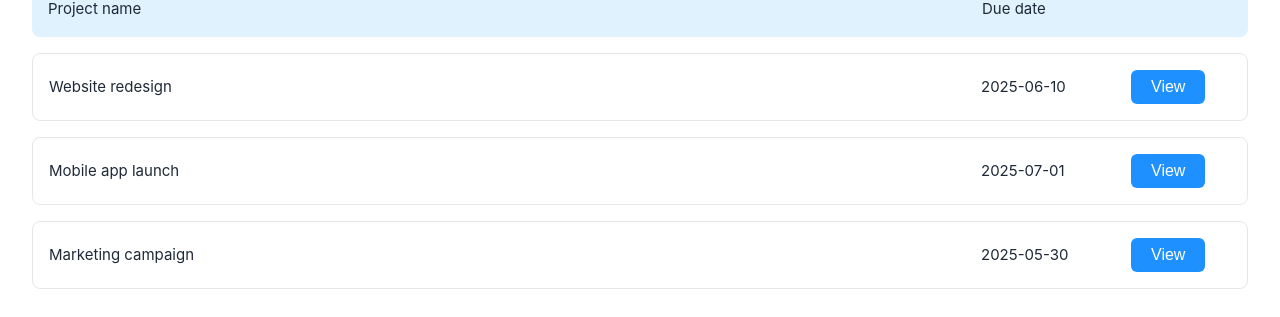
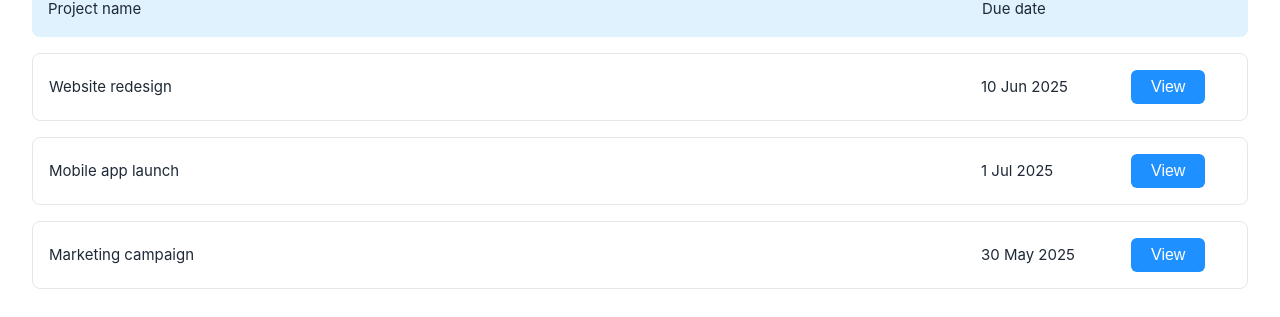
Before and after one commit to AlexanderMezhenskyi/task-management-app, a Vue app: page / in a window 1280 px wide. Shown: the part 407-724 px from the top of the page. Built offline with nearby package versions, Linux system fonts and the light colour scheme.

Commit message:
feat: add format date

```diff
--- a/src/components/ProjectList.vue
+++ b/src/components/ProjectList.vue
@@ -1,7 +1,8 @@
 <script setup lang="ts">
 import { useRouter } from 'vue-router'
 import BaseButton from '@/components/BaseButton.vue'
-import type { Project} from '@/types/project'
+import { formatDate } from '@/utils/helpers.ts'
+import type { Project } from '@/types/project'
 
 const router = useRouter()
 
@@ -26,7 +27,7 @@ const goToProjectDetails = (id: number) => {
 
     <div v-for="project in projects" :key="project.id" class="project-row align-center">
       <div class="project-name">{{ project.name }}</div>
-      <div class="project-date">{{ project.dueDate }}</div>
+      <div class="project-date">{{ formatDate(project.dueDate) }}</div>
       <div class="project-actions">
         <BaseButton @click-button="goToProjectDetails(project.id)">View</BaseButton>
       </div>
--- /dev/null
+++ b/src/utils/helpers.ts
@@ -0,0 +1,8 @@
+export function formatDate(dateString: string): string {
+  const date = new Date(dateString)
+  const day = date.getDate()
+  const month = date.toLocaleString('en-US', { month: 'short' })
+  const year = date.getFullYear()
+
+  return `${day} ${month} ${year}`
+}
```
